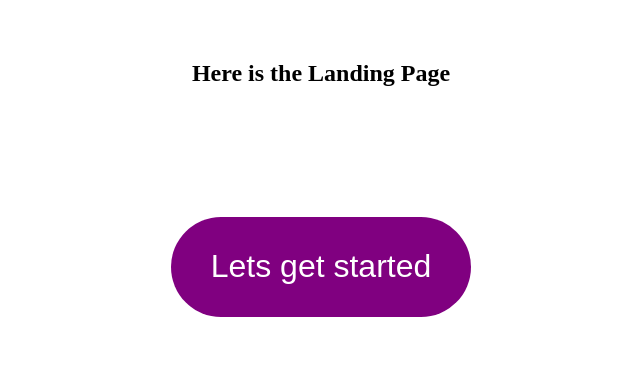
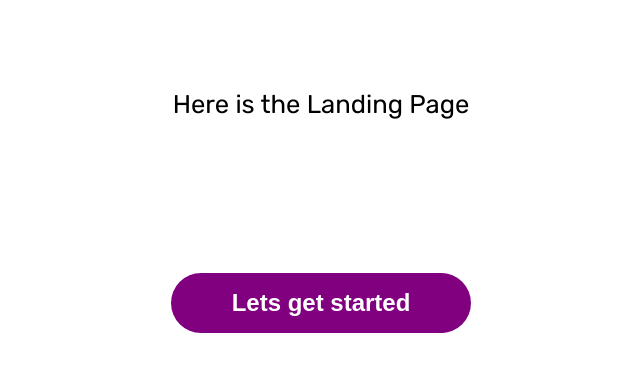
Before and after one commit to rksingh2001/team_project, a React (Create React App) app in the folder client/: page / in a window 1280 px wide. Shown: the top 372 px of the page, without its empty margins (319-959 px from the left). Built offline with nearby package versions, Linux system fonts and the light colour scheme.

Commit message:
general styling of all commonly used tags

```diff
--- a/client/src/App.jsx
+++ b/client/src/App.jsx
@@ -1,12 +1,14 @@
 import React from 'react';
 import LandingPage from './pages/LandingPage/LandingPage';
+import LoginPage from "./pages/LoginPage/LoginPage"
 import {BrowserRouter, Routes, Route} from 'react-router-dom';
-
+import "./App.scss"
 const App = () => {
   return (
     <BrowserRouter>
       <Routes>
         <Route path="/" element={<LandingPage />}/>
+        <Route path="login" element={< LoginPage/>}/>
       </Routes>
     </BrowserRouter>
   )
--- /dev/null
+++ b/client/src/App.scss
@@ -0,0 +1,72 @@
+@import url('https://fonts.googleapis.com/css2?family=Rubik:wght@400;500&display=swap');
+
+*{
+    margin: 0;
+    padding: 0;
+    box-sizing: border-box;
+}
+
+html {font-size: 100%;} /*16px*/
+
+body {
+  background: white;
+  font-family: 'Rubik', sans-serif;
+  font-weight: 400;
+  line-height: 1.75;
+  color: #000000;
+}
+
+p {
+  margin-bottom: 1rem;
+  font-size: 0.8rem;
+}
+
+h1, h2, h3, h4, h5 {
+  margin: 3rem 0 1.38rem;
+  font-family: 'Rubik', sans-serif;
+  font-weight: 400;
+  line-height: 1.3;
+}
+
+h1 {
+  margin-top: 0;
+  font-size: 1.802rem;
+  font-weight: 700;
+}
+
+h2 {font-size: 1.602rem;}
+
+h3 {font-size: 1.424rem;}
+
+h4 {font-size: 1.266rem;}
+
+h5 {font-size: 1.125rem;}
+
+small, .text_small {font-size: 0.889rem;}
+
+.btn{
+    width: 300px;
+    height: 60px;
+    font-size: 1.5rem;
+    font-weight: 600;
+}
+
+.btn-primary{
+    background-color: rgba(93, 13, 213, 1);
+    color: white;
+    border-radius: 10px;
+}
+
+.btn-primary:hover{
+    background-color: rgba(93, 13, 213, 0.905);
+
+}
+
+.link{
+  color: rgba(93, 13, 213, 1);
+  font-size: 0.9rem;
+}
+
+.text-primary{
+  background-color: rgba(93, 13, 213, 1);
+}
```
